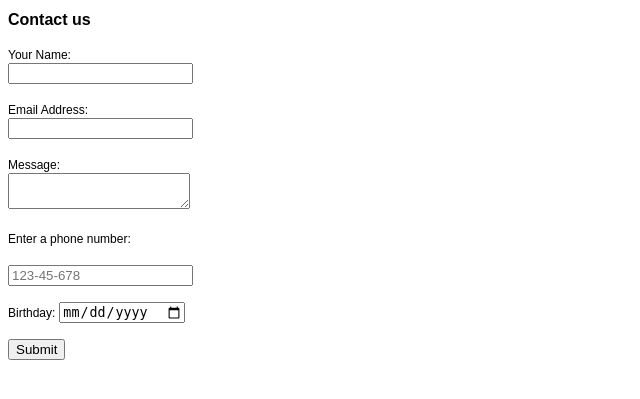
After one commit to kevashans/assignment2, a PHP site: page /contact-form.php in a window 1280 px wide. The commit adds this page. Shown: the top 399 px of the page, without its empty margins (0-640 px from the left). Run offline with PHP 8.4, Linux system fonts and the light colour scheme.

Commit message:
basic contact form

```diff
--- /dev/null
+++ b/contact-form.php
@@ -0,0 +1,59 @@
+<!DOCTYPE HTML>
+<html>
+
+<head>
+	<title>Contact us</title>
+	<!-- define some style elements-->
+	<style>
+		h1 {
+			font-family: Arial, Helvetica, sans-serif;
+			font-size: 16px;
+			font-weight: bold;
+		}
+
+		label,
+		a {
+			font-family: Arial, Helvetica, sans-serif;
+			font-size: 12px;
+		}
+	</style>
+</head>
+</head>
+
+<body>
+	<h1>Contact us</h1>
+	<form method="POST" name="contactform" action="contact-form-handler.php">
+		<p>
+			<label for='name'>Your Name:</label> <br>
+			<input type="text" name="name">
+		</p>
+		<p>
+			<label for='email'>Email Address:</label> <br>
+			<input type="text" name="email"> <br>
+		</p>
+		<p>
+			<label for='message'>Message:</label> <br>
+			<textarea name="message"></textarea>
+		</p>
+		<p>
+			<label for="phone">Enter a phone number:</label><br><br>
+			<input type="tel" name="phone" placeholder="123-45-678" pattern="[0-9]{3}-[0-9]{2}-[0-9]{3}" required>
+		</p>
+		<P>
+			<label for="birthday">Birthday:</label>
+			<input type="date" name="birthday">
+		</P>
+		<input type="submit" value="Submit"><br>
+	</form>
+
+	<script language="JavaScript">
+		var frmvalidator = new Validator("contactform");
+		frmvalidator.addValidation("name", "req", "Please provide your name");
+		frmvalidator.addValidation("email", "req", "Please provide your email");
+		frmvalidator.addValidation("email", "email", "Please enter a valid email address");
+		frmvalidator.addValidation("phone", "phone", "Please enter a valid phone number");
+	</script>
+
+</body>
+
+</html>
--- a/index.php
+++ b/index.php
@@ -46,7 +46,7 @@ $statement->closeCursor();
               <a class="nav-link" aria-current="page" href="page-2.php">Page 2</a>
             </li>
             <li class="nav-item">
-              <a class="nav-link" aria-current="page" href="page-3.php">Page 3</a>
+              <a class="nav-link" aria-current="page" href="contact-form.php">Page 3</a>
             </li>
           </ul>
         </span>
--- a/page-1.php
+++ b/page-1.php
@@ -33,7 +33,7 @@
                 <a class="nav-link" aria-current="page" href="page-2.php">Page 2</a>
               </li>
               <li class="nav-item">
-                <a class="nav-link" aria-current="page" href="page-3.php">Page 3</a>
+                <a class="nav-link" aria-current="page" href="contact-form.php">Page 3</a>
               </li>
             </ul>
           </span>
--- a/page-3.php
+++ b/page-3.php
@@ -33,7 +33,7 @@
                 <a class="nav-link" aria-current="page" href="page-3.php">Page 2</a>
               </li>
               <li class="nav-item">
-                <a class="nav-link" aria-current="page" href="page-3.php">Page 3</a>
+                <a class="nav-link" aria-current="page" href="contact-form.php">Page 3</a>
               </li>
             </ul>
           </span>
```
Also changed, not shown: contact-form-handler.php (added, +58 -0 lines), contact-form-thank-you.php (added, +30 -0 lines), page-2.php (+2 -9 lines).
